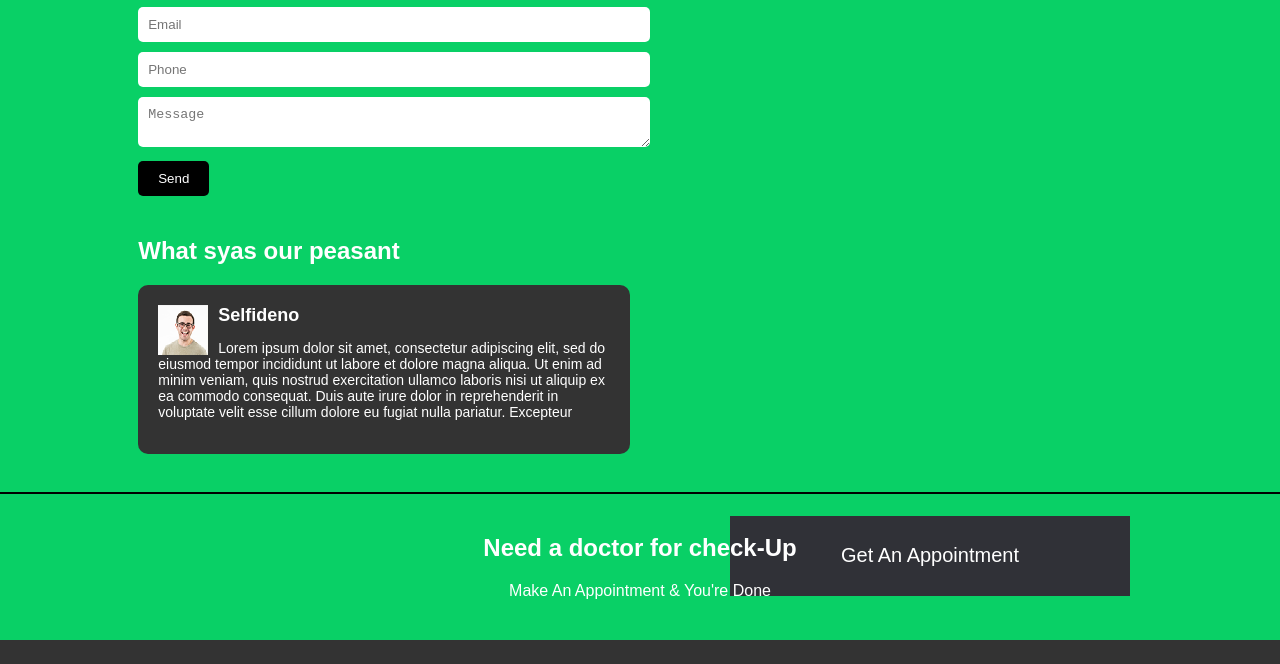
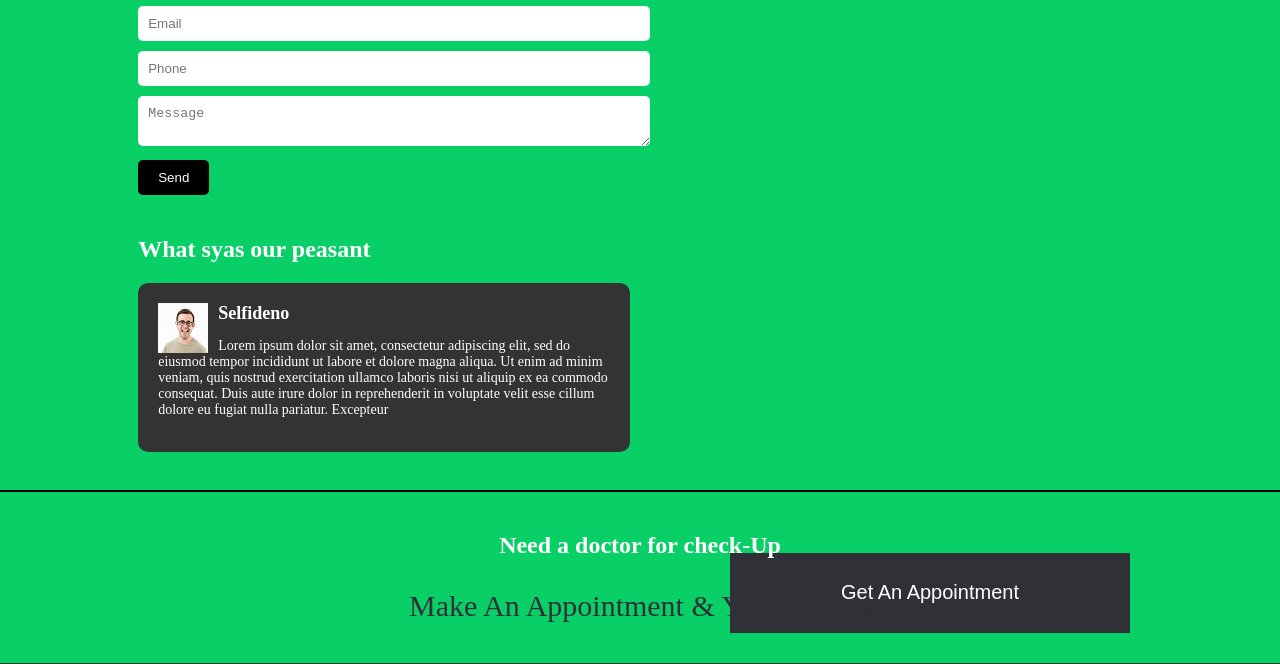
Before and after one commit to KamadoKsay/zxc, a plain HTML site: page pages/index3.html in a window 1280 px wide. Shown: the part 136-800 px from the top of the page. Drawn offline with Linux system fonts and the light colour scheme.

Commit message:
trying to align all to their positions

```diff
--- a/css/style3.css
+++ b/css/style3.css
@@ -1,5 +1,5 @@
 body {
-    font-family: Arial, sans-serif;
+    font-family: "Arial, Helvetica, sans-serif";
     margin: 0;
     padding: 0;
     background-color: #09d066;
@@ -76,6 +76,7 @@ body {
 .appointment-section h2 {
     font-size: 24px;
     margin-bottom: 20px;
+    font-family: "Arial, Helvetica, sans-serif";
 }
 
 .appointment-section button {
@@ -89,6 +90,11 @@ body {
     font-size: 20px;
     margin-top: -100px;
     margin-right: 150px;
+}
+.appointment-section p{
+    font-size: 30px;
+    color: #303137;
+    font-family: "Arial, Helvetica, sans-serif";
 }
 
 .footer {
```
